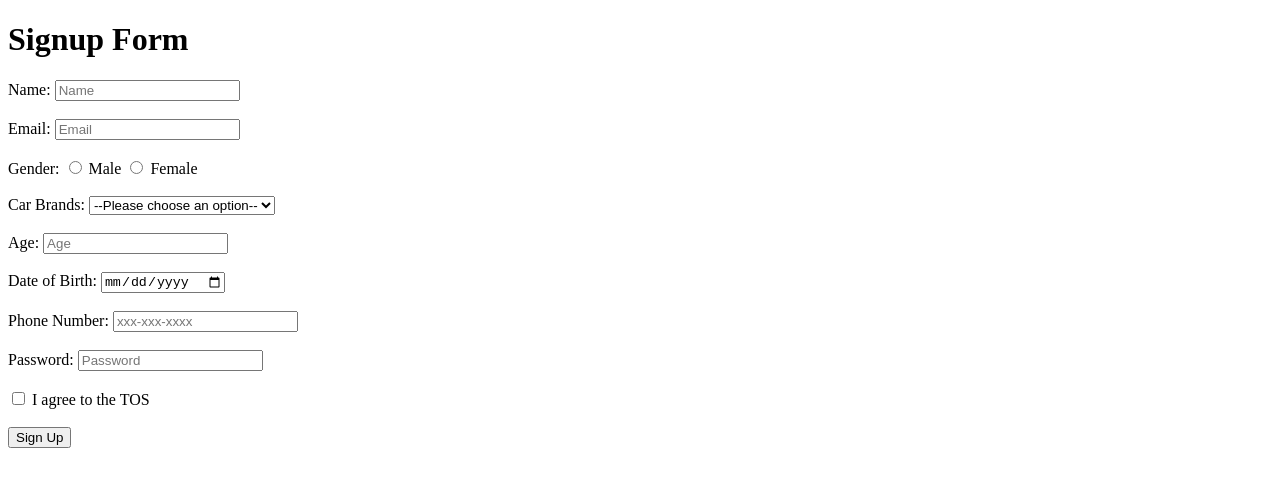
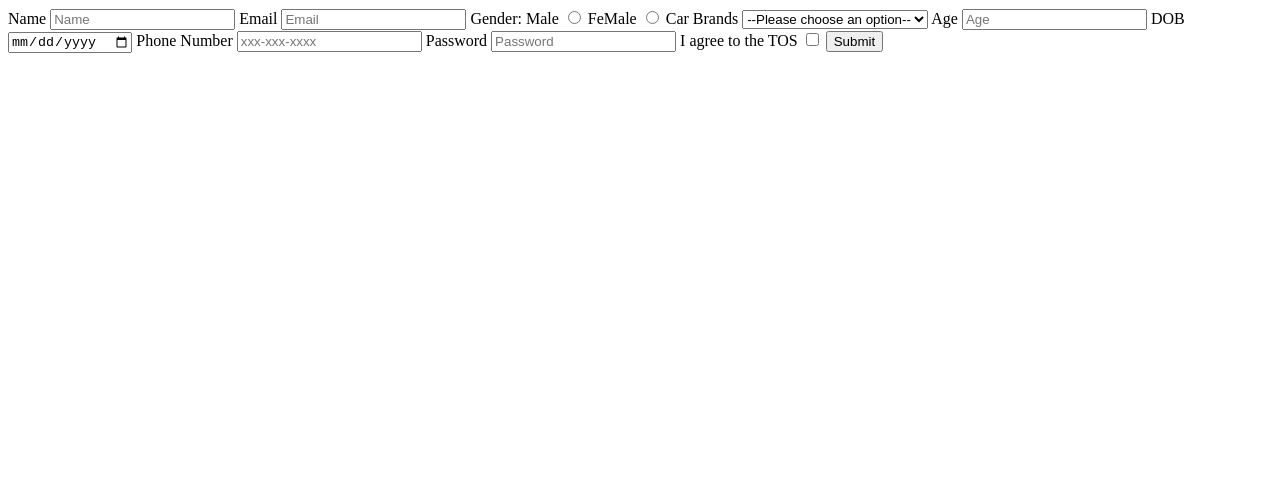
Before and after one commit to acciojob/signup-form-car-saisantosh2805, a website: page main.html in a window 1280 px wide. Drawn offline with Linux system fonts and the light colour scheme.

Commit message:
created a submission

```diff
--- a/main.html
+++ b/main.html
@@ -1,74 +1,36 @@
-<!DOCTYPE html>
+<!Doctype>
 <html lang="en">
-
-<head>
-    <meta charset="UTF-8">
-    <meta name="viewport" content="width=device-width, initial-scale=1.0">
-    <title>Signup Form</title>
-</head>
-
-<body>
-    <h1>Signup Form</h1>
-
-    <form action="/submit_form" method="post">
-        <!-- Name Field -->
-        <label for="name">Name:</label>
-        <input type="text" id="name" name="name" placeholder="Name" required>
-        <br><br>
-
-        <!-- Email Field -->
-        <label for="email">Email:</label>
-        <input type="email" id="email" name="email" placeholder="Email" required>
-        <br><br>
-
-        <!-- Gender Field -->
-        <label>Gender:</label>
-        <input type="radio" id="gender_m" name="gender" value="male" required>
-        <label for="gender_m">Male</label>
-        <input type="radio" id="gender_f" name="gender" value="female" required>
-        <label for="gender_f">Female</label>
-        <br><br>
-
-        <!-- Car Brands Field -->
-        <label for="cars">Car Brands:</label>
-        <select id="cars" name="cars" required>
-            <option value="" disabled selected>--Please choose an option--</option>
-            <option value="toyota">Toyota</option>
-            <option value="honda">Honda</option>
-            <option value="ford">Ford</option>
-            <option value="bmw">BMW</option>
-        </select>
-        <br><br>
-
-        <!-- Age Field -->
-        <label for="age">Age:</label>
-        <input type="number" id="age" name="age" placeholder="Age" required>
-        <br><br>
-
-        <!-- DOB Field -->
-        <label for="dob">Date of Birth:</label>
-        <input type="date" id="dob" name="dob" required>
-        <br><br>
-
-        <!-- Phone Number Field -->
-        <label for="tel">Phone Number:</label>
-        <input type="tel" id="tel" name="tel" placeholder="xxx-xxx-xxxx">
-        <br><br>
-
-        <!-- Password Field -->
-        <label for="password">Password:</label>
-        <input type="password" id="password" name="password" placeholder="Password" required>
-        <br><br>
-
-        <!-- TOS Agreement -->
-        <input type="checkbox" id="tos" name="tos" required>
-        <label for="tos">I agree to the TOS</label>
-        <br><br>
-
-        <!-- Submit Button -->
-        <button type="submit">Sign Up</button>
-    </form>
-
-</body>
-
+<meta charset="utf-8">
+	<meta name="viewport"content="width=device-width,initial=1.0">
+<form>
+	<label>Name</label>
+	<input type="text" id="name"placeholder="Name"required>
+	<label>Email</label>
+	<input type="Email" id="email"placeholder="Email"required>
+	<label>Gender:</label>
+	<label>Male</label>
+	<input type="Radio" id="gender_m"required>
+	<label>FeMale</label>
+	<input type="Radio" id="gender_f"required>
+	<label>Car Brands	</label>
+<select id="cars"required>
+	<option value="disable">--Please choose an option--</option>
+	<option value="tata">tata</option>
+	<option value="nano">nano</option>
+	<option value="suziki">suziki</option>
+	<option value="bmw">bmw</option>
+	<option value="benz">benz</option>
+</select>
+	<label>Age	</label>
+	<input type="Number" id="age"placeholder="Age"required>
+	<label>DOB</label>
+	<input type="Date" id="dob"required>
+	<label>Phone Number</label>
+<input type="Tel" id="tel"placeholder="xxx-xxx-xxxx">
+	<label>Password</label>
+	<input type="Password" id="password"placeholder="Password"required>
+	<label>I agree to the TOS</label>
+	<input type="Checkbox" id="tos"placeholder=""required>
+	<button type="submit">Submit</button>
+</form>
 </html>
```
